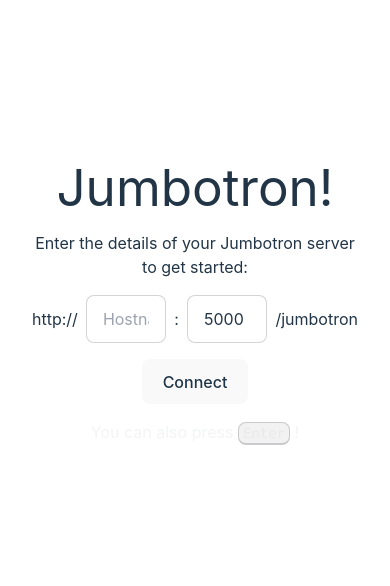
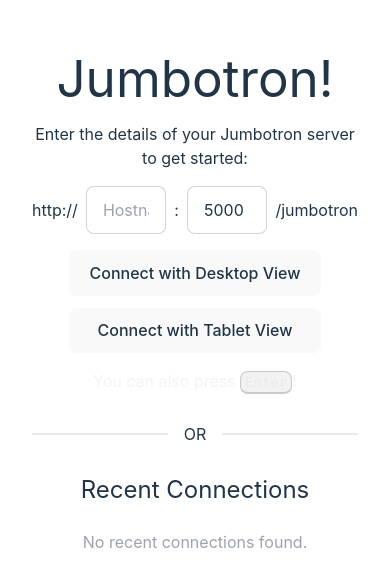
Before and after one commit to mv5903/jumbotron, a React (Vite) app in the folder frontend/led-matrix/: page / in a window 390 px wide. Shown: the part 120-706 px from the top of the page. Built offline with nearby package versions, Linux system fonts and the light colour scheme.

Commit message:
Start tablet mode

```diff
--- a/frontend/led-matrix/src/App.tsx
+++ b/frontend/led-matrix/src/App.tsx
@@ -4,11 +4,6 @@ import Jumbotron from "./interfaces/Jumbotron";
 import Navbar from "./components/nav/Navbar";
 import JumbotronContext from "./providers/JumbotronContext";
 import Editor from "./components/Editor";
-import {
-  BrowserRouter as Router,
-  Route,
-  Routes,
-} from 'react-router-dom';
 
 enum InfoType {
   ERROR = "text-error",
@@ -28,8 +23,9 @@ function App() {
   const [connectMessage, setConnectMessage] =
     useState<JumbotronConnectionString | null>();
   const [port, setPort] = useState<string>("5000");
+  const [isDesktopView, setIsDesktopView] = useState<boolean | null>(null);
 
-  function connectTest() {
+  function connectTest(view: string) {
     setConnectMessage({ text: "Connecting...", type: InfoType.INFO });
     let ip = ipFieldRef.current?.value;
     if (ip && port) {
@@ -38,6 +34,7 @@ function App() {
         .then((data) => {
           if (data && data.isAlive && data.rows && data.columns) {
             setConnectMessage({ text: `Connected!`, type: InfoType.SUCCESS });
+            saveSessionToLocalStorage(ip as string, port);
             setTimeout(() => {
               setJumbotron({
                 rows: data.rows,
@@ -45,6 +42,7 @@ function App() {
                 ip: ip as string,
                 port
               });
+              setIsDesktopView(view == 'desktop');
             }, 1000);
           }
         })
@@ -57,17 +55,62 @@ function App() {
     }
   }
 
+  function saveSessionToLocalStorage(ip: string, port: string) {
+    // Store all sessions in local storage in one json object
+    let sessions = localStorage.getItem("sessions");
+    let newSession = {
+      ip,
+      port,
+    };
+    // Make sure this entry doesn't exist already
+    if (sessions) {
+      let sessionsJson = JSON.parse(sessions);
+      let sessionExists = sessionsJson.find((session: any) => {
+        return session.ip === newSession.ip && session.port === newSession.port;
+      });
+      if (sessionExists) {
+        return;
+      }
+    }
+    if (sessions) {
+      let sessionsJson = JSON.parse(sessions);
+      sessionsJson.push(newSession);
+      localStorage.setItem("sessions", JSON.stringify(sessionsJson));
+    } else {
+      localStorage.setItem("sessions", JSON.stringify([newSession]));
+    }
+  }
+
   function setJumbotronHelper() {
     setConnectMessage(null);
     setJumbotron(null);
+  }
+
+  function getPreviousConnections() {
+    let sessions = localStorage.getItem("sessions");
+    if (sessions) {
+      let sessionsJson = JSON.parse(sessions);
+      return sessionsJson;
+    } else {
+      return [];
+    }
   }
 
   const handleInputChange = (event: React.ChangeEvent<HTMLInputElement>) => {
     setPort(event.target.value);
   };
 
-  if (!jumbotron) {
+  function DesktopView() {
     return (
+      <div className="desktop">
+        {
+          jumbotron
+          ?
+          <JumbotronContext.Provider value={{ jumbotron: jumbotron, setJumbotron: setJumbotronHelper }} >
+            <Navbar />
+            <Editor />
+          </JumbotronContext.Provider>
+          :
           <div className="flex flex-col place-items-center gap-4">
             <h1>Jumbotron!</h1>
             <h3>Enter the details of your Jumbotron server to get started:</h3>
@@ -76,7 +119,7 @@ function App() {
               <input
                 ref={ipFieldRef}
                 onKeyDown={(e) => {
-              if (e.key === "Enter") connectTest();
+                  if (e.key === "Enter") connectTest('desktop');
                 }}
                 type="text"
                 placeholder="Hostname"
@@ -86,7 +129,7 @@ function App() {
               <input
                 ref={portFieldRef}
                 onKeyDown={(e) => {
-              if (e.key === "Enter") connectTest();
+                  if (e.key === "Enter") connectTest('desktop');
                 }}
                 value={port}
                 onChange={handleInputChange}
@@ -99,31 +142,73 @@ function App() {
             {connectMessage && (
               <p className={connectMessage.type}>{connectMessage.text}</p>
             )}
-        <button onClick={() => connectTest()}>Connect</button>
+            <div className="flex flex-col gap-3">
+              <button onClick={() => connectTest('desktop')} >Connect with Desktop View</button>
+              <button onClick={() => connectTest('tablet')}>Connect with Tablet View</button>
+            </div>
             <p className="text-gray-300 text-opacity-25">
-          You can also press <kbd className="kbd kbd-sm">Enter</kbd> !
+              You can also press <kbd className="kbd kbd-sm">Enter</kbd>!
             </p>
+            <div className="divider">OR</div>
+            <h2 className="text-2xl mb-2">Recent Connections</h2>
+            <div>
+              {
+                getPreviousConnections().length > 0
+                ?
+                getPreviousConnections().map((session: any) => {
+                  return (
+                    <button className="">
+                      <div className="flex gap-2 justify-content-center" onClick={() => {
+                        ipFieldRef.current!.value = session.ip;
+                        portFieldRef.current!.value = session.port;
+                        let isTabletMode = confirm('Click "OK" to continue in Tablet Mode')
+                        connectTest(isTabletMode ? 'tablet' : 'desktop');
+                      }}>
+                        <p><span>{session.ip}</span>:<span>{session.port}</span></p>
+                      </div>
+                    </button>
+                  );
+                })
+                :
+                <div>
+                  <p className="text-gray-400">No recent connections found.</p>
+                </div>
+              }
+            </div>
+          </div>
+        }
       </div>
     );
   }
+
+  function TabletView() {
+    if (!jumbotron) {
       return (
-    <Router>
-      <Routes>
-        <Route path="/">
-          <div>
-            <JumbotronContext.Provider
-              value={{ jumbotron: jumbotron, setJumbotron: setJumbotronHelper }}
-            >
-              <Navbar />
-              <Editor />
+        <p>No jumbotron detected.</p>
+      );
+    }
+    return (
+      <div className="mobile">
+        <JumbotronContext.Provider value={{ jumbotron: jumbotron, setJumbotron: setJumbotronHelper }} >
+          <button className="bg-red-600" onClick={() => { setIsDesktopView(true); setJumbotronHelper() }}>
+            Exit
+          </button>
+          <p>Mobile View</p>
         </JumbotronContext.Provider>
       </div>
-        </Route>
-        <Route path="/tablet">
-          <p>Tablet view</p>
-        </Route>
-      </Routes>
-    </Router>
+    );
+  }
+
+  return (
+    <div>
+      {
+        isDesktopView == true || isDesktopView == null
+        ?
+        <DesktopView/>
+        :
+        <TabletView/>
+      }
+    </div>
   );
 }
 
```
Lines whose indentation alone changed are shown as unchanged.
